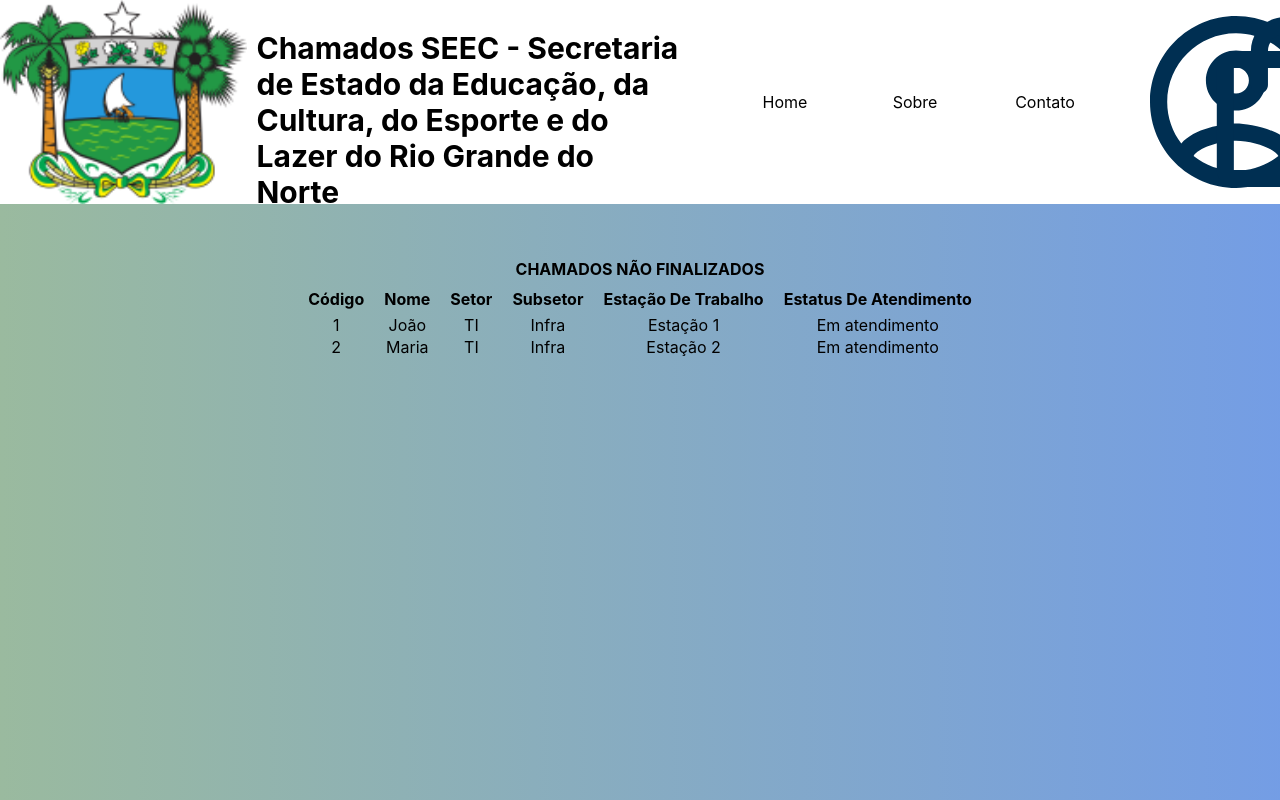
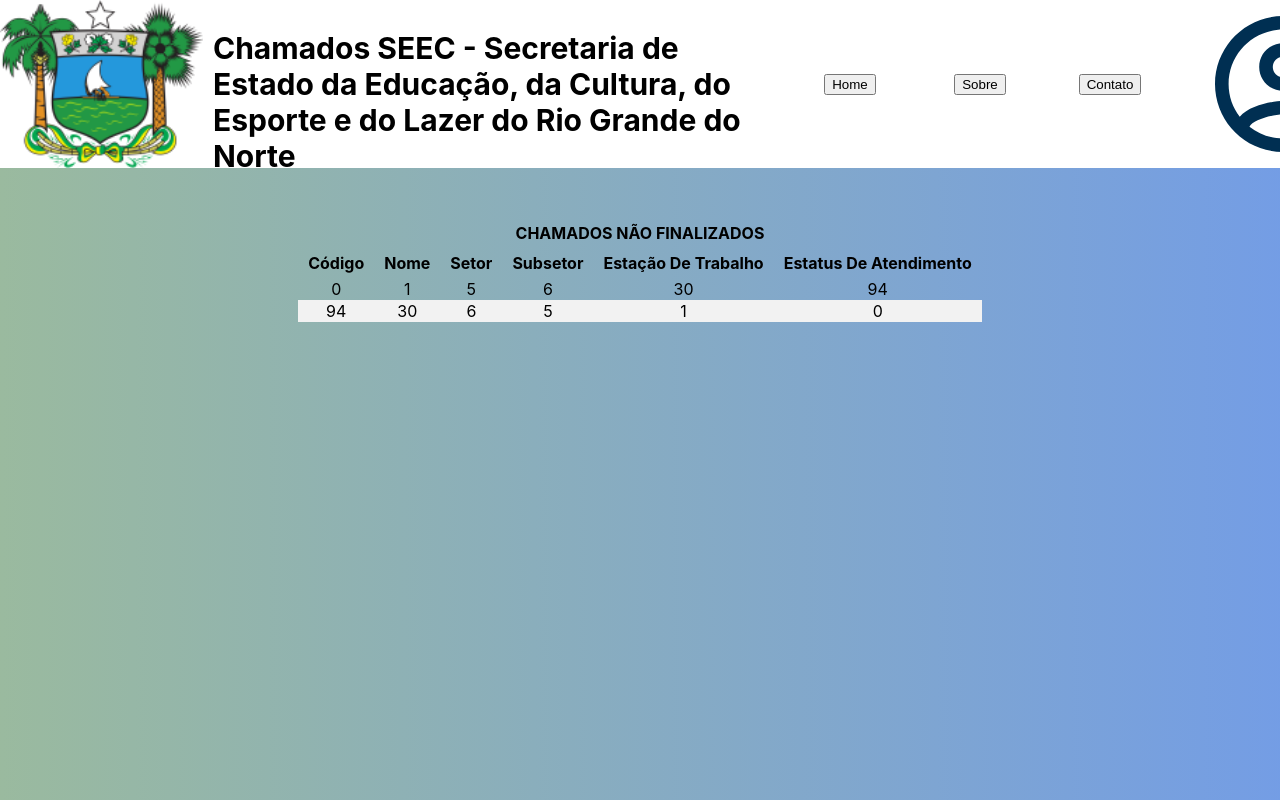
Before and after one commit to helderdantas/frontChamado, a React (Create React App) app: page /home in a window 1280 px wide. Shown: the top 800 px of the page. Built offline with nearby package versions, Linux system fonts and the light colour scheme.

Commit message:
finalizando

```diff
--- a/package.json
+++ b/package.json
@@ -8,6 +8,8 @@
     "@testing-library/user-event": "^13.5.0",
     "react": "^18.2.0",
     "react-dom": "^18.2.0",
+    "react-router": "^6.11.2",
+    "react-router-dom": "^6.11.2",
     "react-scripts": "5.0.1",
     "styled-components": "^6.0.0-rc.1",
     "web-vitals": "^2.1.4"
--- a/src/componentes/Body/TabelaDeInformacoes/TabelaDeInformacoes.js
+++ b/src/componentes/Body/TabelaDeInformacoes/TabelaDeInformacoes.js
@@ -10,11 +10,22 @@
 const CenterContainer = styled.th `
     text-align: center;
     padding: 5px 10px;
+`
+const InformationContainer = styled.tr `
+    text-align: center;
+    &:nth-child(even){
+        background-color: #f2f2f2;
+    }
+`
 
-`
-const InformationContainer = styled.tr`
-    text-align: center;
-`
+const pivot_table_1 = [
+    {pivot_table_1: 6},
+    {pivot_table_1: 5},
+    {pivot_table_1: 30},
+    {pivot_table_1: 94},
+    {pivot_table_1: 1},
+    {pivot_table_1: 0},
+]
 
 function TabelaDeInformacoes() {
     return (
@@ -35,20 +46,20 @@
             </thead>
             <tbody>
                 <InformationContainer>
-                    <td>1</td>
-                    <td>João</td>
-                    <td>TI</td>
-                    <td>Infra</td>
-                    <td>Estação 1</td>
-                    <td>Em atendimento</td>
+                    {pivot_table_1
+                        .sort((a, b) => a.pivot_table_1 - b.pivot_table_1) // Ordena o array com base no valor da propriedade pivot_table_1
+                        .map((obj) => (
+                            <td key={obj.pivot_table_1}>{obj.pivot_table_1}</td>
+                        ))
+                    }
                 </InformationContainer>
                 <InformationContainer>
-                    <td>2</td>
-                    <td>Maria</td>
-                    <td>TI</td>
-                    <td>Infra</td>
-                    <td>Estação 2</td>
-                    <td>Em atendimento</td>
+                    {pivot_table_1
+                        .sort((a, b) => b.pivot_table_1 - a.pivot_table_1) // Ordena o array com base no valor da propriedade pivot_table_1
+                        .map((obj) => (
+                            <td key={obj.pivot_table_1}>{obj.pivot_table_1}</td>
+                        ))
+                    }
                 </InformationContainer>
             </tbody>
         </BodyContainer>
--- a/src/componentes/Header/IconesHeader/HeaderIcons.js
+++ b/src/componentes/Header/IconesHeader/HeaderIcons.js
@@ -1,6 +1,6 @@
 import perfil from '../../../imagens/perfil.svg'
-import sacola from '../../../imagens/sacola.svg'
 import styled  from 'styled-components';
+
 
 const Icone = styled.li `
     display: flex;
@@ -12,18 +12,10 @@
     aling-items: center;
 `
 
-
-const icons = [
-    {icon: perfil},
-    {icon:sacola},
-];
-
 function IconesHeader() {
     return (
         <Icones>
-            { icons.map( (icon) => (
-            <Icone key={icon.icon}><img src={icon.icon} alt='IconesHeader'></img></Icone>
-            ) ) }
+            <Icone><img src={perfil} alt='IconesHeader'></img></Icone>
         </Icones>
     )
 }
--- a/src/componentes/Header/OpcoesHeader/HeaderList.js
+++ b/src/componentes/Header/OpcoesHeader/HeaderList.js
@@ -27,7 +27,7 @@
     <Opcoes>
       { textoOpcoes.map( (textoOpcoes,index) => (
         <Opcao key={index}>
-            <p>{textoOpcoes.texto}</p>
+            <button>{textoOpcoes.texto}</button>
         </Opcao>
       ) ) }
     </Opcoes>
```
Also changed, not shown: 1 other file (tests, documents, lock files or other folders).
